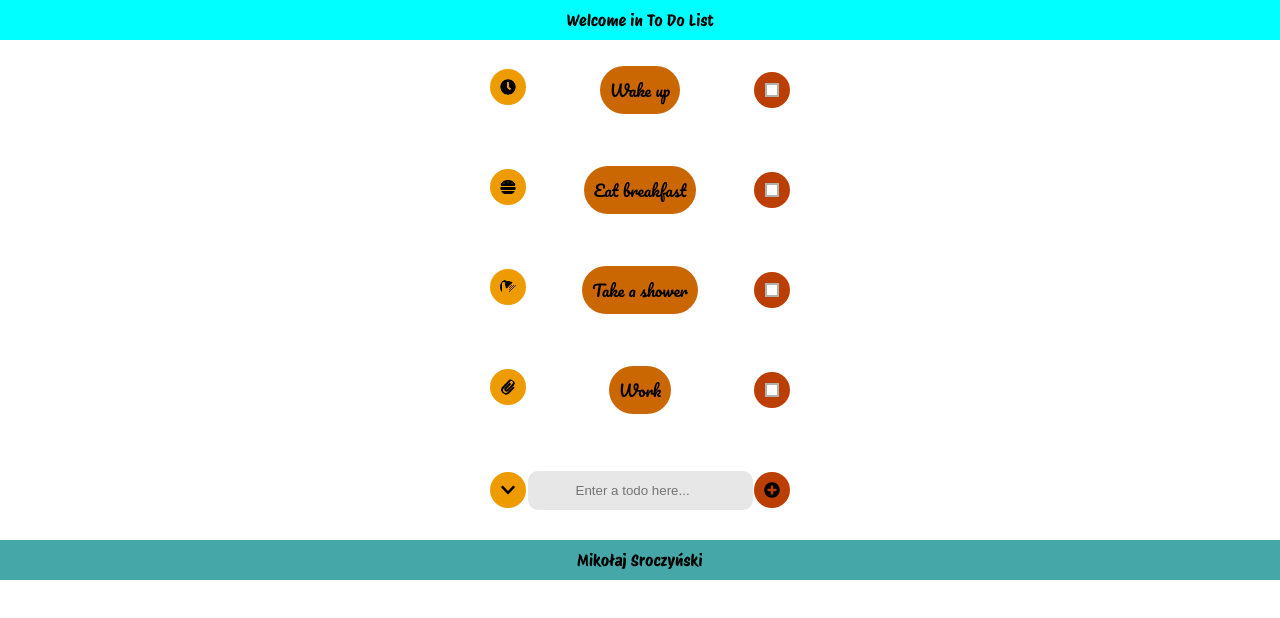
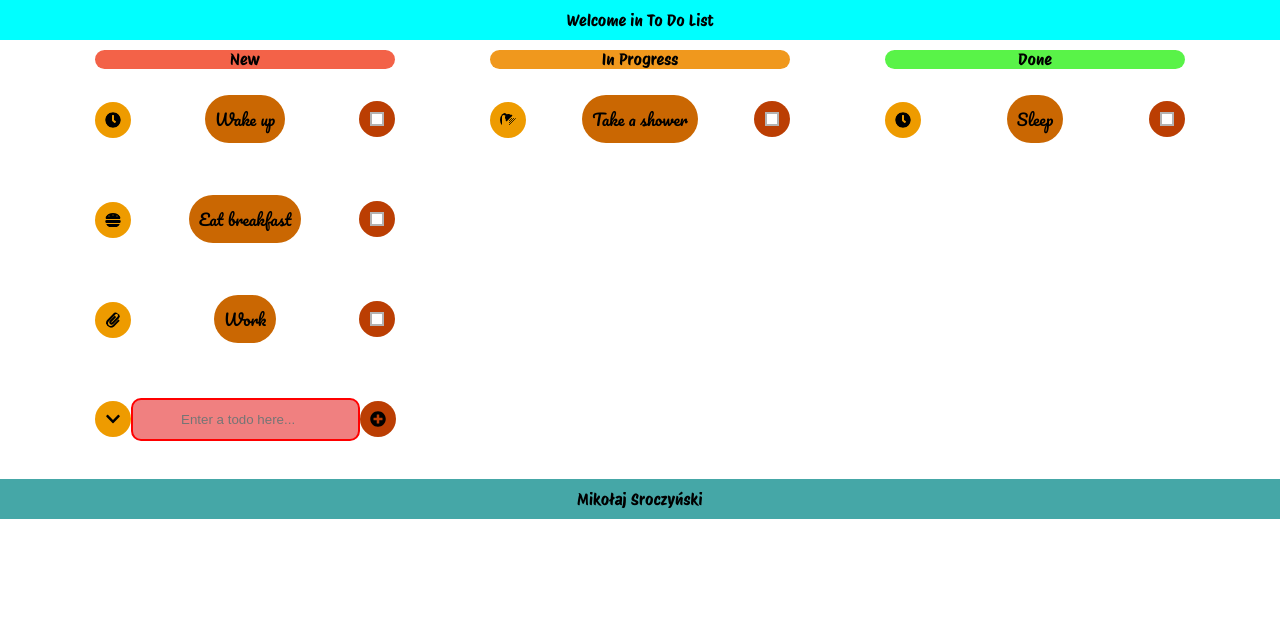
Before and after one commit to s18840/ReactApp, a React (Create React App) app: page / in a window 1280 px wide. Shown: the top 618 px of the page. Built offline with nearby package versions, Linux system fonts and the light colour scheme.

Commit message:
Added steps in to do list

```diff
--- a/src/components/TodoList/TodoItem.js
+++ b/src/components/TodoList/TodoItem.js
@@ -55,23 +55,35 @@ function chooseIcon(icon) {
 }
 
 function TodoItem(props) {
-    const icon = props.iconName;
-    const [isChecked, setIsChecked] = useState(false);
+    const {iconName, itemName, status, index, progress, removeTodo, moveTodo} = props;
+
+    const handleCheckboxChange = () => {
+        console.log("Handle " + index)
+        if(!status){
+            console.log(progress)
+            if(progress === "New"){
+                moveTodo(index, "In Progress"); // Move to "In Progress"
+            } else if (progress === "In Progress") {
+                moveTodo(index, "Done");
+            } else if (progress === "Done"){
+                console.log("Remove")
+                removeTodo(index);
+            }
+        }
+    }
 
     return (
         <div className="item-container">
-            <div className="icon-container">{chooseIcon(icon)}</div>
-            <div className="item-name"> {props.itemName} </div>
+            <div className="icon-container">{chooseIcon(iconName)}</div>
+            <div className="item-name"> {itemName} </div>
             <label className="item-round-button">
                 <input
                     type="checkbox"
-                    onChange={() => {
-                        setIsChecked(!isChecked);
-                    }}
+                    onChange={handleCheckboxChange}
                 />
                 <svg
                     className={`checkbox ${
-                        isChecked ? "checkbox--active" : ""
+                        status ? "checkbox--active" : ""
                     }`}
                     aria-hidden="true"
                     viewBox="0 0 15 11"
@@ -80,7 +92,7 @@ function TodoItem(props) {
                     <path
                         d="M1 4.5L5 9L14 1"
                         strokeWidth="2"
-                        stroke={isChecked ? "#fff" : "none"}
+                        stroke={status ? "#fff" : "none"}
                     />
                 </svg>
             </label>
--- a/src/components/TodoList/TodoList.js
+++ b/src/components/TodoList/TodoList.js
@@ -3,9 +3,9 @@ import "../../styles/TodoList/TodoList.css";
 import TodoItem from "./TodoItem";
 import { FaPlusCircle, FaChevronDown } from "react-icons/fa";
 import { connect } from "react-redux";
-import { addTodo } from "../../redux/actions";
+import { addTodo, removeTodo, moveTodo } from "../../redux/actions";
 
-function ToDolist({ todos, addTodo }) {
+function ToDolist({ todos, addTodo, removeTodo, moveTodo }) {
     const [isClicked, setIsClicked] = useState(false);
     const [inputValue, setInputValue] = useState("");
     const [iconValue, setIconValue] = useState("");
@@ -31,29 +31,57 @@ function ToDolist({ todos, addTodo }) {
             "FaGlobe",
             "FaHeart",
             "FaKey",
-            "FaUmbrella"];
+            "FaUmbrella",
+        ];
         const randomIndex = Math.floor(Math.random() * arrayIcons.length);
 
         return arrayIcons[randomIndex];
-    }
+    };
+
+    const highestIndex = todos.reduce((maxIndex, todo) => {
+        return todo.index > maxIndex ? todo.index : maxIndex;
+    }, -1);
 
     const handleAddTodo = () => {
         if (inputValue.trim() !== "") {
-            addTodo(inputValue.trim(), iconValue.trim() || randomIcon());
+            addTodo(
+                inputValue.trim(),
+                iconValue.trim() || randomIcon(),
+                false,
+                "New",
+                highestIndex + 1
+            );
             setInputValue("");
             setIconValue("");
             console.log("Handled add todo: " + inputValue);
+        } else {
+            console.log("NO VALUE");
         }
     };
 
+    const handleMoveTodo = (index, newProgress) => {
+        console.log("LIST " + newProgress);
+        moveTodo(index, newProgress);
+    };
+
     return (
-        <div className="main-container">
+        <div className="to-do-container">
+            <div className="main-container ">
+                <div className="new">New</div>
                 <div>
-                {todos.map((todo, index) => (
+                    {todos
+                        .filter((todo) => todo.progress === "New")
+                        .map((todo, index) => (
                             <TodoItem
                                 key={index}
                                 iconName={todo.iconName}
                                 itemName={todo.itemName}
+                                status={todo.status}
+                                progress={todo.progress}
+                                index={todo.index}
+                                moveTodo={(newProgress) =>
+                                    handleMoveTodo(todo.index, "In Progress")
+                                }
                             />
                         ))}
                 </div>
@@ -71,7 +99,7 @@ function ToDolist({ todos, addTodo }) {
                     </div>
                     <div>
                         <input
-                        className="input"
+                            className={`input-todo ${inputValue.trim() === '' ? 'input-error' : ''}`}
                             value={inputValue}
                             type="text"
                             placeholder="Enter a todo here..."
@@ -80,6 +108,45 @@ function ToDolist({ todos, addTodo }) {
                     </div>
                     <div className="item-round-button" onClick={handleAddTodo}>
                         <FaPlusCircle className="item-icon-white" />
+                    </div>
+                </div>
+            </div>
+            <div className="main-container">
+                <div className="inprogress">In Progress</div>
+                <div>
+                    {todos
+                        .filter((todo) => todo.progress === "In Progress")
+                        .map((todo, index) => (
+                            <TodoItem
+                                key={index}
+                                iconName={todo.iconName}
+                                itemName={todo.itemName}
+                                status={todo.status}
+                                progress={todo.progress}
+                                index={index}
+                                moveTodo={(newProgress) =>
+                                    handleMoveTodo(todo.index, "Done")
+                                }
+                            />
+                        ))}
+                </div>
+            </div>
+            <div className="main-container">
+                <div className="done">Done</div>
+                <div>
+                    {todos
+                        .filter((todo) => todo.progress === "Done")
+                        .map((todo, index) => (
+                            <TodoItem
+                                key={index}
+                                iconName={todo.iconName}
+                                itemName={todo.itemName}
+                                status={todo.status}
+                                progress={todo.progress}
+                                index={todo.index}
+                                removeTodo={removeTodo}
+                            />
+                        ))}
                 </div>
             </div>
         </div>
@@ -92,6 +159,8 @@ const mapStateToProps = (state) => ({
 
 const mapDispatchToProps = {
     addTodo,
+    removeTodo,
+    moveTodo,
 };
 
 export default connect(mapStateToProps, mapDispatchToProps)(ToDolist);
--- a/src/redux/actionTypes.js
+++ b/src/redux/actionTypes.js
@@ -1 +1,3 @@
 export const ADD_TODO = "ADD_TODO";
+export const REMOVE_TODO = 'REMOVE_TODO';
+export const MOVE_TODO = 'MOVE_TODO';
--- a/src/redux/actions.js
+++ b/src/redux/actions.js
@@ -1,6 +1,21 @@
 import { ADD_TODO } from "./actionTypes";
+import { REMOVE_TODO } from './actionTypes';
+import { MOVE_TODO } from './actionTypes';
 
-export const addTodo = (itemName, iconName) => ({
+export const addTodo = (itemName, iconName, status, progress, index) => ({
     type: ADD_TODO,
-    payload: { itemName, iconName },
+    payload: { itemName, iconName, status, progress, index },
 });
+
+export const removeTodo = (index) => ({
+    type: REMOVE_TODO,
+    payload: { index }
+});
+
+export const moveTodo = (index, newProgress) => ({
+    type: MOVE_TODO,
+    payload: {
+      index,
+      newProgress,
+    },
+  });
--- a/src/redux/reducers.js
+++ b/src/redux/reducers.js
@@ -1,13 +1,17 @@
 import { ADD_TODO } from "./actionTypes";
+import { REMOVE_TODO } from './actionTypes';
+import { MOVE_TODO } from './actionTypes';
 
 const initialState = {
     todos: [
-        { iconName: "FaClock", itemName: "Wake up" },
-        { iconName: "FaHamburger", itemName: "Eat breakfast" },
-        { iconName: "FaShower", itemName: "Take a shower" },
-        { iconName: "FaPaperclip", itemName: "Work" },
+        { index: 0, iconName: "FaClock", itemName: "Wake up", status: false, progress: "New" },
+        { index: 1,iconName: "FaHamburger", itemName: "Eat breakfast", status: false, progress: "New" },
+        { index: 2,iconName: "FaPaperclip", itemName: "Work", status: false, progress: "New" },
+        { index: 3,iconName: "FaShower", itemName: "Take a shower", status: false, progress: "In Progress" },
+        { index: 4,iconName: "FaClock", itemName: "Sleep", status: false, progress: "Done" },
     ],
 };
+console.log(initialState.todos)
 
 const todoReducer = (state = initialState, action) => {
     switch (action.type) {
@@ -16,8 +20,29 @@ const todoReducer = (state = initialState, action) => {
                 ...state,
                 todos: [...state.todos, action.payload],
             };
+        case REMOVE_TODO:
+            return {
+                ...state,
+                todos: state.todos.filter((todo, index) => index !== action.payload.index && todo.progress!=="Done")
+            };
+        case MOVE_TODO:
+                const { index, newProgress } = action.payload;
+                const updatedTodos = state.todos.map((todo, i) => {
+                  if (i === index) {
+                    return {
+                      ...todo,
+                      progress: newProgress,
+                    };
+                  }
+                  return todo;
+                });
+                return {
+                  ...state,
+                  todos: updatedTodos,
+                };
         default:
             return state;
+
     }
 };
 
--- a/src/styles/TodoList/TodoItem.css
+++ b/src/styles/TodoList/TodoItem.css
@@ -5,6 +5,10 @@
     width: 300px;
     height: 100px;
     font-family: "Pacifico";
+
+    .icon-container {
+        margin-top: 8px;
+    }
 
     .item-icon {
         color: var(--black);
--- a/src/styles/TodoList/TodoList.css
+++ b/src/styles/TodoList/TodoList.css
@@ -1,9 +1,31 @@
+.to-do-container {
+    display: flex;
+    justify-content: space-evenly;
+
     .main-container {
+        font-family: "ProtestRiot";
         color: var(--black);
         display: flex;
-    justify-content: center;
         align-items: center;
         flex-direction: column;
+        padding: 10px 0;
+        .new {
+            width: 100%;
+            background-color: var(--new);
+            border-radius: 45px;
+        }
+
+        .inprogress {
+            width: 100%;
+            background-color: var(--progress);
+            border-radius: 45px;
+        }
+
+        .done {
+            width: 100%;
+            background-color: var(--done);
+            border-radius: 45px;
+        }
 
         .add-new-item-container {
             width: 300px;
@@ -47,7 +69,7 @@
                 }
             }
 
-        .input {
+            .input-todo {
                 padding: 12px 0 12px 48px;
                 border-radius: 10px;
                 border: none;
@@ -60,5 +82,23 @@
                     background-color: var(--grey);
                 }
             }
+
+            .input-error {
+                border: 2px solid red;
+                background-color: lightcoral;
             }
         }
+
+        .update-todo {
+            font-family: "Pacifico";
+            background-color: var(--second_color);
+            border-radius: 45px;
+            padding: 10px;
+
+            &:hover {
+                color: var(--white);
+                background-color: var(--second_color_hover);
+            }
+        }
+    }
+}
--- a/src/styles/variables.css
+++ b/src/styles/variables.css
@@ -5,6 +5,9 @@
     --second_color_hover: #ae2012;
     --third_color: #bb3e03;
     --third_color_hover: #9b2226;
+    --new: #f36248;
+    --progress: #f0981d;
+    --done: #59f348;
     --black: #000;
     --white: #fff;
     --grey: #b3b2b2;
```
Lines whose indentation alone changed are shown as unchanged.
